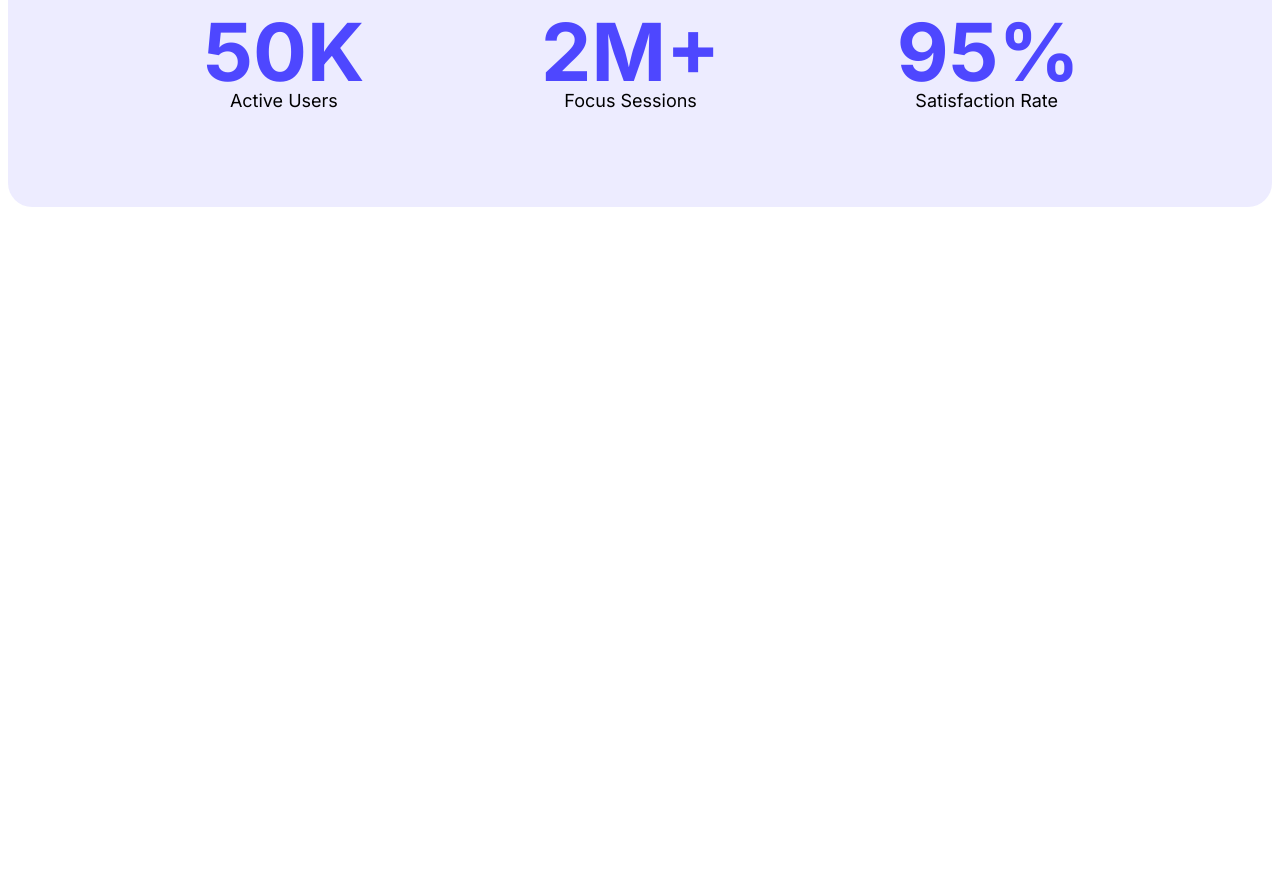
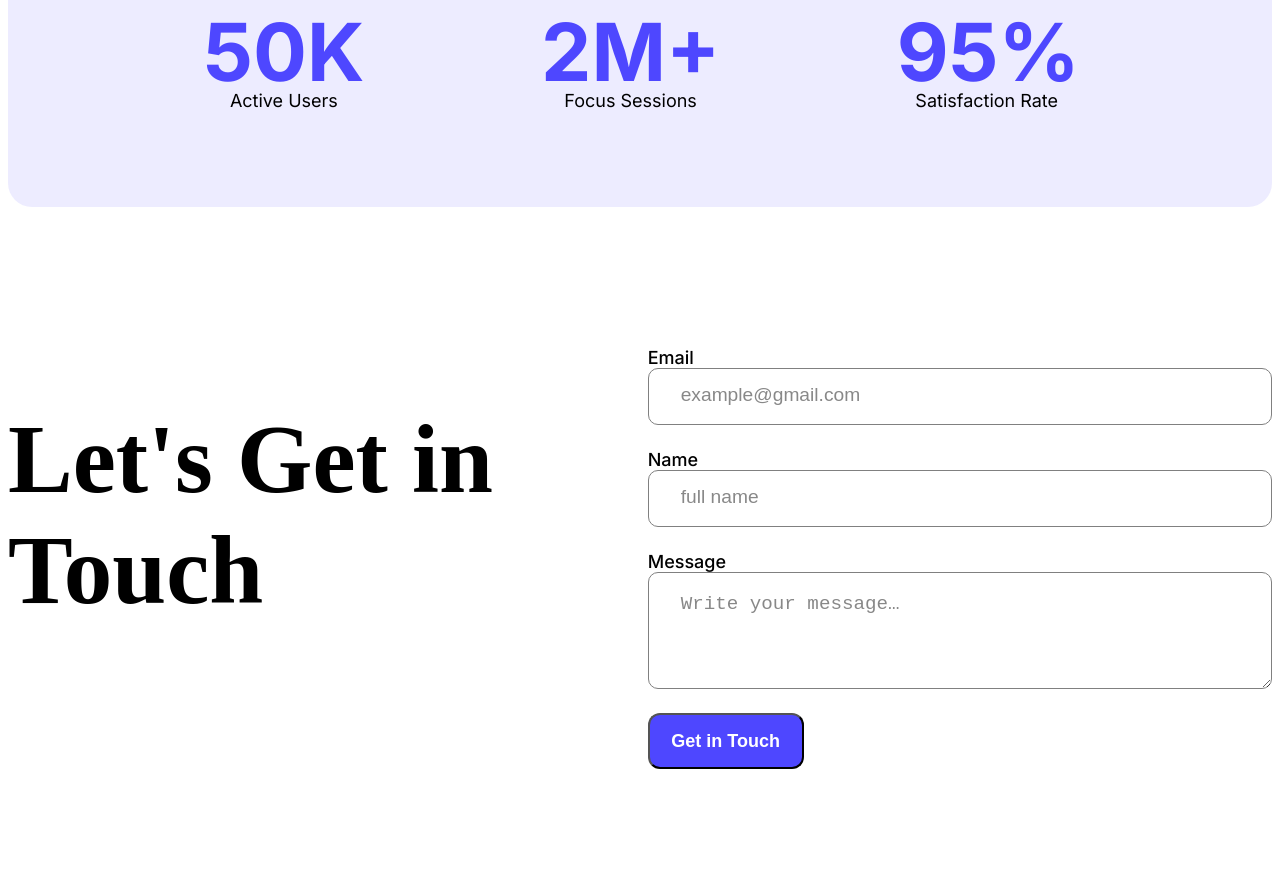
Before and after one commit to TanzirulIslam22/B12A01-landing-launchpad, a plain HTML site: page index.html in a window 1280 px wide. Shown: the part 1417-2307 px from the top of the page. Before the commit the page ends 1724 px from the top, so only its background shows below. Drawn offline with Linux system fonts and the light colour scheme.

Commit message:
Completed till touch section

```diff
--- a/Styles/style.css
+++ b/Styles/style.css
@@ -9,6 +9,8 @@
   font-optical-sizing: auto;
   font-style: normal;
 }
+
+/* Header Part */
 
 .header-part {
   background-image: url(../Assets/Hero-bg.png);
@@ -80,6 +82,8 @@ nav {
   color: white;
 }
 
+/*<!-- action part  -->*/
+
 .action {
   display: flex;
   justify-content: space-between;
@@ -127,6 +131,8 @@ nav {
   max-width: 410px;
   height: 358px;
 }
+
+/* <!-- Productive user part  --> */
 
 .productive-user {
   border-radius: 24px;
@@ -176,3 +182,77 @@ nav {
   font-weight: 400;
   font-size: 18px;
 }
+
+/* Get in Touch section  */
+
+.touch {
+  margin: auto;
+  display: flex;
+  justify-content: space-between;
+  margin: 100px auto;
+  max-width: 1350px;
+  height: 580px;
+}
+
+.touch-leftside {
+  width: 650px;
+  height: 436px;
+}
+
+.touch-rightside {
+  width: 700px;
+  height: 490px;
+  margin: 40px 0px 40px 60px;
+}
+
+.touch-rightside input,
+.touch-rightside textarea {
+  margin-bottom: 1.5rem;
+}
+
+.touch-leftside-title {
+  font-weight: 700;
+  font-size: 97px;
+}
+
+.touch-form {
+  display: flex;
+  flex-direction: column;
+  justify-content: left;
+}
+
+.touch-level {
+  font-weight: 500;
+  font-size: 18px;
+  /* gap: 20px; */
+}
+
+.touch-inputs {
+  border: 1px solid gray;
+  border-radius: 10px;
+  padding: 20px 32px;
+  font-size: 20;
+  font-weight: 400;
+}
+
+.touch-button {
+  height: 56px;
+  width: 156px;
+  background-color: #4e47ff;
+  color: #ffffff;
+  border-radius: 12px;
+  font-size: 18px;
+  font-weight: 700;
+}
+
+.touch-button:hover {
+  background-color: #3d368d;
+  color: white;
+}
+
+.touch-rightside input::placeholder,
+.touch-rightside textarea::placeholder {
+  font-size: 1.2rem;
+  font-weight: 500;
+  color: #888;
+}
--- a/index.html
+++ b/index.html
@@ -1,5 +1,6 @@
 <!DOCTYPE html>
 <html lang="en">
+
 <head>
   <meta charset="UTF-8" />
   <meta name="viewport" content="width=device-width, initial-scale=1.0" />
@@ -9,15 +10,12 @@
   <link rel="preconnect" href="https://fonts.gstatic.com" crossorigin />
   <link
     href="https://fonts.googleapis.com/css2?family=Inter:ital,opsz,wght@0,14..32,100..900;1,14..32,100..900&display=swap"
-      rel="stylesheet"
-    />
+    rel="stylesheet" />
   <!-- Raleway Font -->
   <link rel="preconnect" href="https://fonts.googleapis.com" />
   <link rel="preconnect" href="https://fonts.gstatic.com" crossorigin />
-    <link
-      href="https://fonts.googleapis.com/css2?family=Raleway:ital,wght@0,100..900;1,100..900&display=swap"
-      rel="stylesheet"
-    />
+  <link href="https://fonts.googleapis.com/css2?family=Raleway:ital,wght@0,100..900;1,100..900&display=swap"
+    rel="stylesheet" />
 
   <link rel="stylesheet" href="Styles/style.css" />
 </head>
@@ -26,9 +24,7 @@
   <header class="header-part">
     <nav>
       <p class="nav-logo inter-normal">LOGO</p>
-        <a href=""
-          ><button class="nav-button raleway-normal">Sign Up</button></a
-        >
+      <a href=""><button class="nav-button raleway-normal">Sign Up</button></a>
     </nav>
 
     <div class="banner raleway-normal">
@@ -48,9 +44,7 @@
           Explore the live preview and imagine your brand in this bold new
           look.
         </p>
-          <a href=""
-            ><button class="launch-live">Launch Live Preview</button></a
-          >
+        <a href=""><button class="launch-live">Launch Live Preview</button></a>
       </div>
       <img class="action-image" src="Assets/wc-mini.png" alt="" />
     </section>
@@ -77,6 +71,28 @@
         </div>
       </div>
     </section>
+
+    <!-- Touch Section  -->
+    <section class="touch">
+      <div class="touch-leftside">
+        <p class="touch-leftside-title">Let's Get in Touch</p>
+      </div>
+      <div class="touch-rightside inter-normal">
+        <form class="touch-form" action="">
+          <label class="touch-level" for="Email">Email</label>
+          <input class="touch-inputs" type="text" placeholder="example@gmail.com">
+
+          <label class="touch-level" for="Name">Name</label>
+          <input class="touch-inputs" type="text" placeholder="full name">
+
+          <label class="touch-level" for="Message">Message</label>
+          <textarea class="touch-inputs" id="contact-msg" rows="5" placeholder="Write your message…"></textarea>
+
+        </form>
+        <a href=""><button class="touch-button">Get in Touch</button></a>
+      </div>
+    </section>
   </main>
 </body>
+
 </html>
```
Lines whose indentation alone changed are shown as unchanged.
